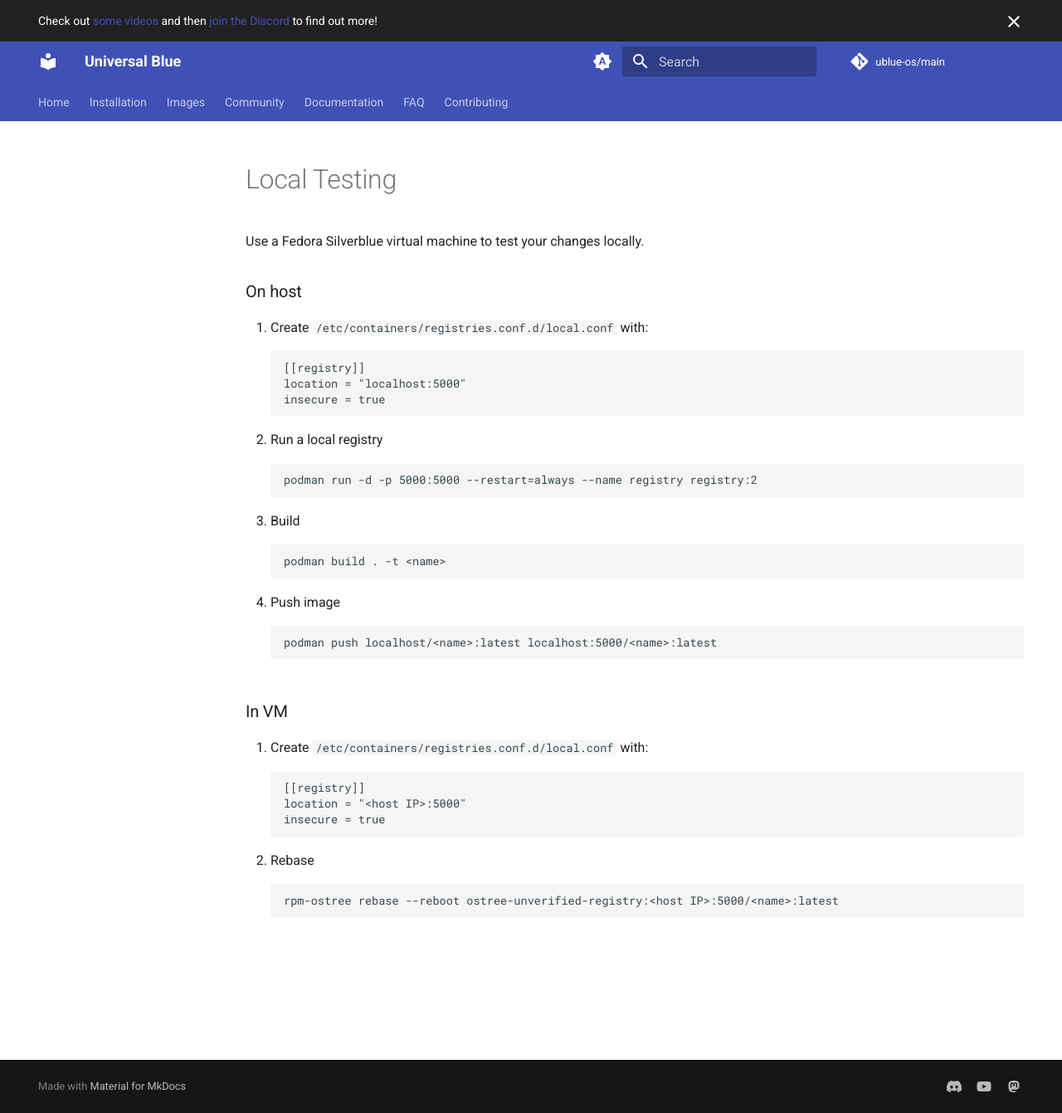
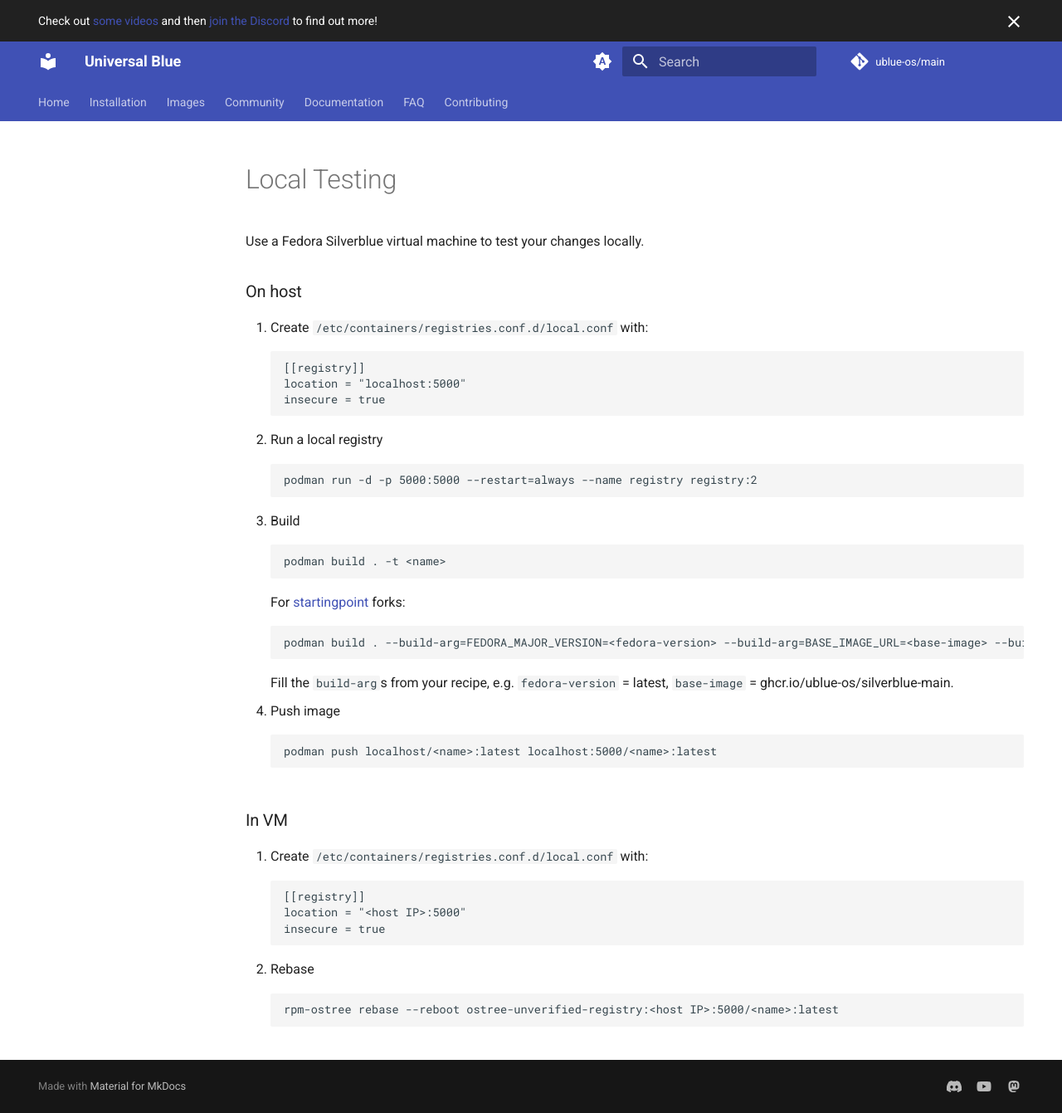
Before and after one commit to ublue-os/website, an MkDocs documentation site: the page built from docs/local-testing.md, in a window 1280 px wide and 1341 px high. Shown: the whole window at 83% size. Built offline with MkDocs 1.6.1 and Material for MkDocs 9.7.7, drawn with Linux system fonts in a browser that asks for light colours; comment, search, counter and statistics services are not loaded.

Commit message:
Update for startingpoint forks

````diff
--- a/docs/local-testing.md
+++ b/docs/local-testing.md
@@ -16,6 +16,11 @@ podman run -d -p 5000:5000 --restart=always --name registry registry:2
 ```
 podman build . -t <name>
 ```
+For [startingpoint](https://github.com/ublue-os/startingpoint) forks:
+```
+podman build . --build-arg=FEDORA_MAJOR_VERSION=<fedora-version> --build-arg=BASE_IMAGE_URL=<base-image> --build-arg=RECIPE=./recipe.yml -t <name>
+```
+Fill the `build-arg`s from your recipe, e.g. `fedora-version` = latest, `base-image` = ghcr.io/ublue-os/silverblue-main.
 4. Push image
 ```
 podman push localhost/<name>:latest localhost:5000/<name>:latest
````
